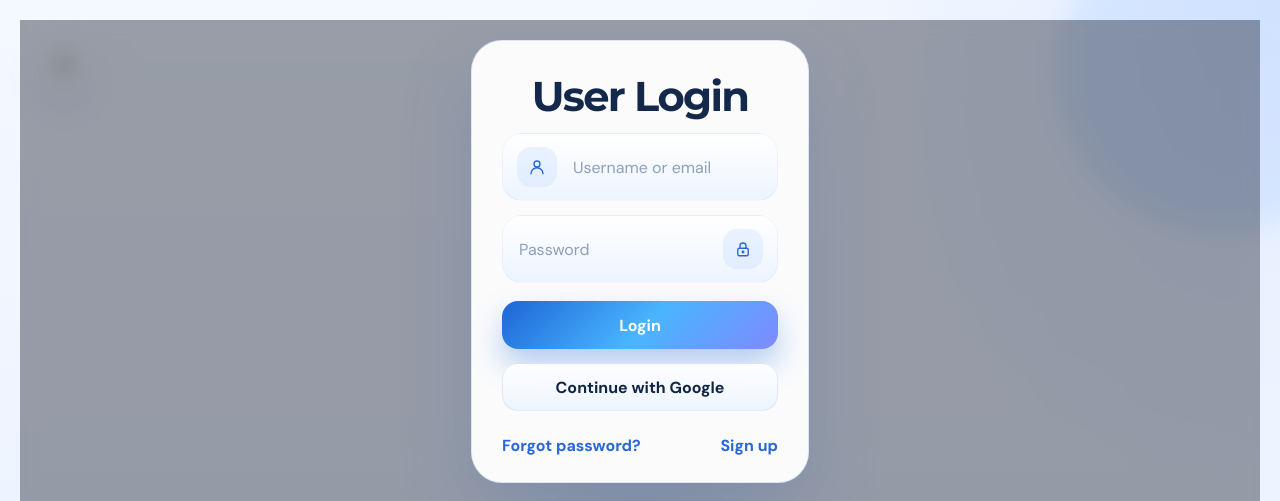
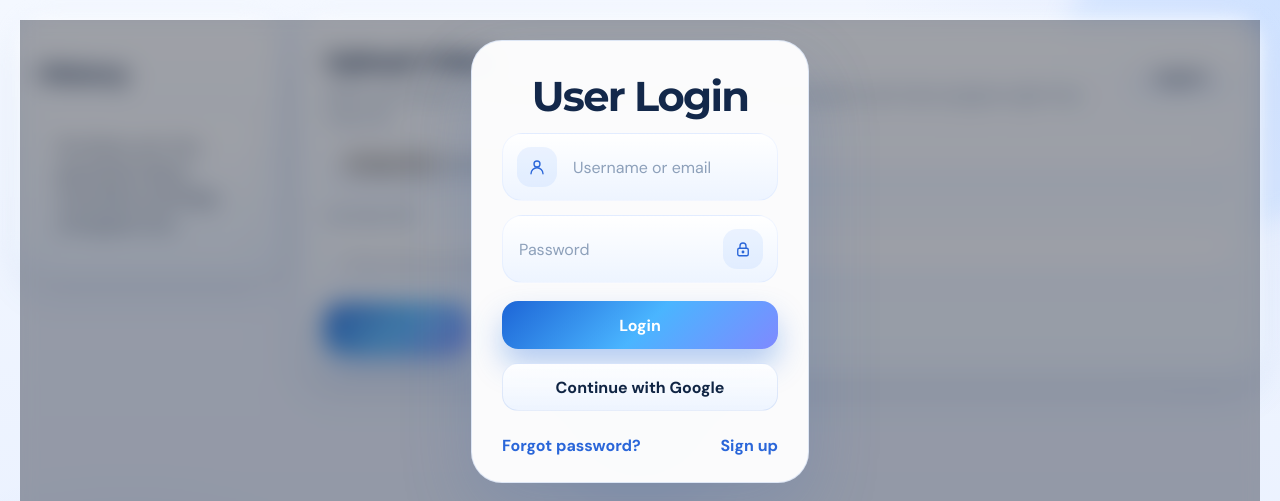
Before and after one commit to varad42/AIVTOBS, a Flask app: page / in a window 1280 px wide. Shown: the top 501 px of the page. Run offline with Flask 3, Linux system fonts and the light colour scheme.

Commit message:
dashboard

```diff
--- a/static/styles.css
+++ b/static/styles.css
@@ -477,7 +477,10 @@ select {
 .dashboard-shell {
     position: relative;
     z-index: 1;
-    display: block;
+    display: grid;
+    grid-template-columns: 260px minmax(0, 1fr);
+    gap: 20px;
+    align-items: start;
 }
 
 .dashboard-shell.login-locked {
@@ -487,58 +490,18 @@ select {
 }
 
 .dashboard-sidebar {
-    position: fixed;
+    position: sticky;
     top: 20px;
-    left: 20px;
-    height: calc(100vh - 40px);
+    min-height: calc(100vh - 40px);
     display: flex;
     flex-direction: column;
     gap: 14px;
     padding: 24px 18px 18px;
-    width: min(320px, calc(100vw - 40px));
-    max-width: 320px;
+    width: 100%;
     border-radius: var(--radius-lg);
     backdrop-filter: blur(18px);
     overflow: hidden;
-    transform: translateX(calc(-100% - 24px));
-    opacity: 0;
-    pointer-events: none;
-    transition: transform 220ms ease, opacity 220ms ease, box-shadow 220ms ease;
-    z-index: 4;
-}
-
-.dashboard-shell.sidebar-open .dashboard-sidebar {
-    transform: translateX(0);
-    opacity: 1;
-    pointer-events: auto;
     box-shadow: 0 20px 40px rgba(77, 112, 176, 0.16);
-}
-
-.sidebar-toggle-button {
-    position: fixed;
-    top: 20px;
-    left: 20px;
-    z-index: 5;
-    width: 48px;
-    height: 48px;
-    display: inline-flex;
-    flex-direction: column;
-    align-items: center;
-    justify-content: center;
-    gap: 5px;
-    border: 1px solid rgba(102, 145, 220, 0.14);
-    border-radius: 14px;
-    background: rgba(255, 255, 255, 0.96);
-    box-shadow: 0 12px 24px rgba(77, 112, 176, 0.14);
-    cursor: pointer;
-}
-
-.sidebar-toggle-button span {
-    display: block;
-    width: 20px;
-    height: 2px;
-    border-radius: 999px;
-    background: var(--text-dark);
 }
 
 .sidebar-header,
@@ -649,14 +625,6 @@ select {
 .tag-row {
     flex-wrap: wrap;
     gap: 12px;
-}
-
-.dashboard-sidebar .card-title,
-.dashboard-sidebar .history-mini-card h3,
-.dashboard-sidebar .history-mini-actions {
-    opacity: 1;
-    transform: translateX(0);
-    transition: opacity 160ms ease, transform 160ms ease;
 }
 
 .account-card {
--- a/templates/dashboard.html
+++ b/templates/dashboard.html
@@ -8,12 +8,6 @@
 {% endif %}
 <div class="dashboard-stage">
 <section class="dashboard-shell {% if show_login %}login-locked{% endif %}">
-    <button type="button" class="sidebar-toggle-button" id="sidebarToggleButton" aria-controls="dashboardSidebar" aria-expanded="false" aria-label="Open history panel">
-        <span></span>
-        <span></span>
-        <span></span>
-    </button>
-
     <aside class="dashboard-sidebar panel" id="dashboardSidebar">
         <div class="sidebar-header">
             <h2 class="card-title">History</h2>
@@ -21,16 +15,12 @@
 
         <div class="sidebar-section sidebar-scroll">
             {% for job in jobs %}
+            <a href="/dashboard?job_id={{ job.job_id }}" class="history-job-link">
             <article class="history-mini-card">
                 <h3>{{ job.get("job_slug", job.file) }}</h3>
-                <div class="history-mini-actions">
-                    {% if job.get("summary_file") %}
-                    <a href="/summary/{{ job.job_id }}" class="mini-link">Summary</a>
-                    {% else %}
-                    <a href="/dashboard?job_id={{ job.job_id }}" class="mini-link">Open</a>
-                    {% endif %}
-                </div>
+                <p class="card-copy">Open job</p>
             </article>
+            </a>
             {% else %}
             <div class="empty-state">No history yet. Your generated videos, summaries, and blogs will appear here.</div>
             {% endfor %}
@@ -123,25 +113,8 @@
 </section>
 
 <script>
-    const dashboardShell = document.querySelector(".dashboard-shell");
-    const sidebarToggleButton = document.getElementById("sidebarToggleButton");
     const dashboardUploadForm = document.getElementById("dashboardUploadForm");
     const dashboardUploadButton = document.getElementById("dashboardUploadButton");
-
-    if (dashboardShell && sidebarToggleButton) {
-        const syncSidebarToggle = function () {
-            const isOpen = dashboardShell.classList.contains("sidebar-open");
-            sidebarToggleButton.setAttribute("aria-expanded", isOpen ? "true" : "false");
-            sidebarToggleButton.setAttribute("aria-label", isOpen ? "Close history panel" : "Open history panel");
-        };
-
-        sidebarToggleButton.addEventListener("click", function () {
-            dashboardShell.classList.toggle("sidebar-open");
-            syncSidebarToggle();
-        });
-
-        syncSidebarToggle();
-    }
 
     if (dashboardUploadForm && dashboardUploadButton) {
         dashboardUploadForm.addEventListener("submit", function () {
```
Also changed, not shown: other parts of static/styles.css (+19 -13 lines).
